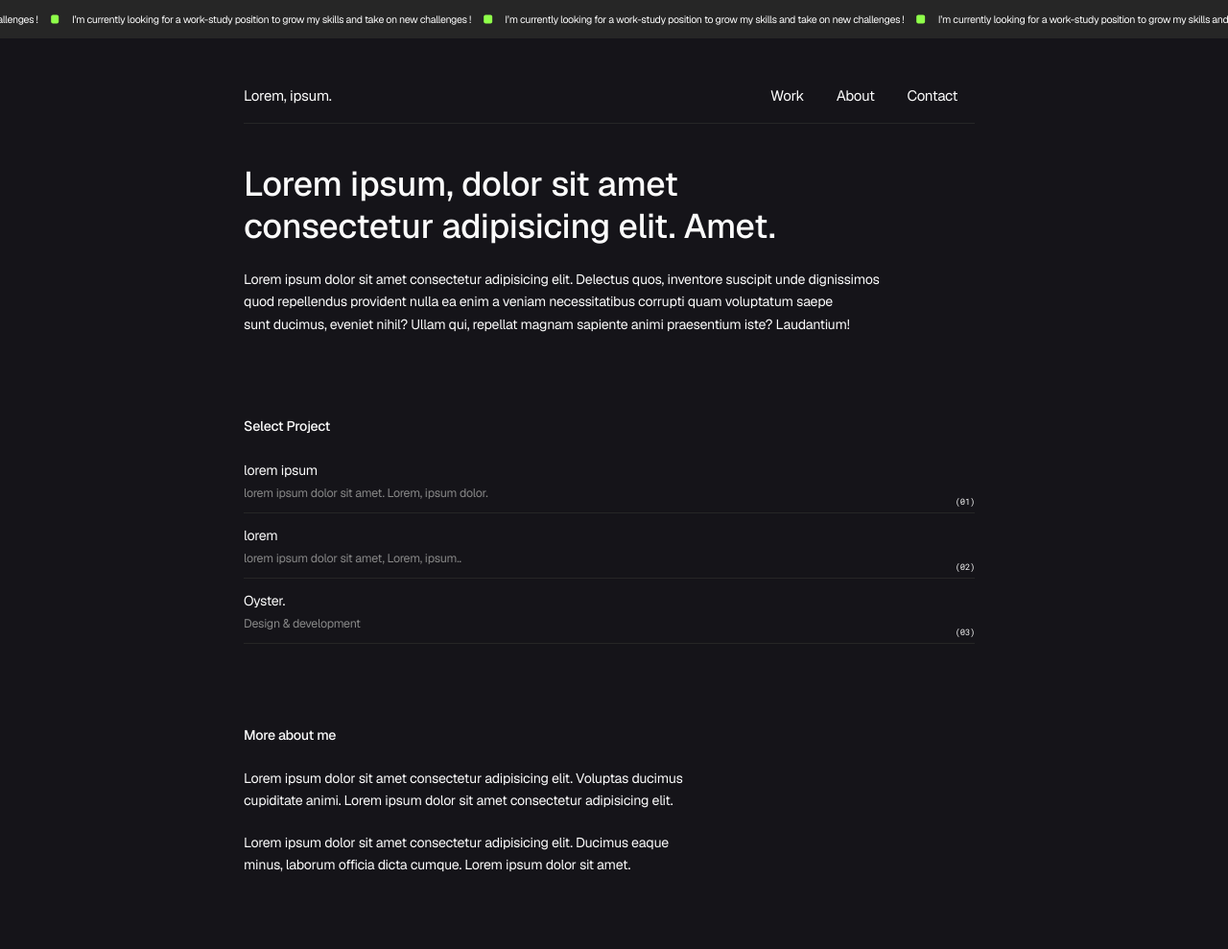
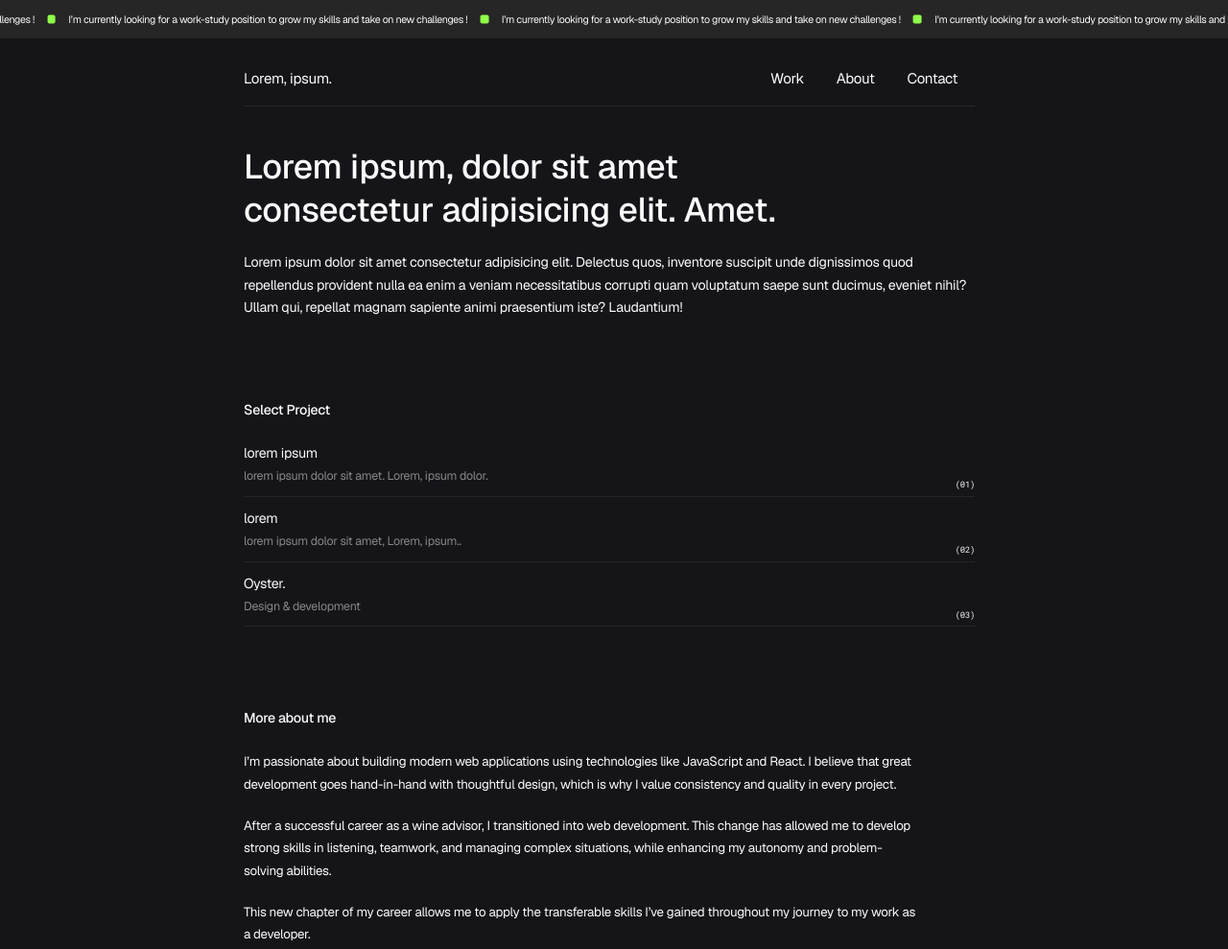
Before and after one commit to QuentinDch/portfolio, a website built with Vite: page index.html in a window 1280 px wide. Shown: the top 989 px of the page at 96% size. Built offline with nearby package versions, Linux system fonts and the light colour scheme.

Commit message:
feat(about): add text content

```diff
--- a/index.html
+++ b/index.html
@@ -3,7 +3,12 @@
   <head>
     <meta charset="UTF-8" />
     <meta name="viewport" content="width=device-width, initial-scale=1.0" />
-    <title>Portfolio website</title>
+    <title>Portfolio website | Front-End Developer</title>
+    <meta name="title" content="Portfolio website | Front-End Developer" />
+    <meta
+      name="description"
+      content="Passionate front-end developer creating modern, responsive websites with HTML, CSS, JavaScript, and React. Focused on user experience and performance."
+    />
 
     <!-- Fonts -->
     <link rel="preconnect" href="https://fonts.googleapis.com" />
@@ -22,6 +27,9 @@
     <link rel="icon" type="image/png" sizes="32x32" href="/favicon-32x32.png" />
     <link rel="icon" type="image/png" sizes="16x16" href="/favicon-16x16.png" />
     <link rel="manifest" href="/site.webmanifest" />
+
+    <!-- URL canonique -->
+    <link rel="canonical" href="" />
   </head>
   <body>
     <div class="container">
@@ -266,13 +274,20 @@
       <section class="section about" id="about">
         <h2 class="section__title about__title">More about me</h2>
         <p class="about__text">
-          Lorem ipsum dolor sit amet consectetur adipisicing elit. Voluptas
-          ducimus cupiditate animi. Lorem ipsum dolor sit amet consectetur
-          adipisicing elit.
+          I’m passionate about building modern web applications using
+          technologies like JavaScript and React. I believe that great
+          development goes hand-in-hand with thoughtful design, which is why I
+          value consistency and quality in every project.
+        </p>
+        <p class="about__text">
+          After a successful career as a wine advisor, I transitioned into web
+          development. This change has allowed me to develop strong skills in
+          listening, teamwork, and managing complex situations, while enhancing
+          my autonomy and problem-solving abilities.
         </p>
         <p>
-          Lorem ipsum dolor sit amet consectetur adipisicing elit. Ducimus eaque
-          minus, laborum officia dicta cumque. Lorem ipsum dolor sit amet.
+          This new chapter of my career allows me to apply the transferable
+          skills I’ve gained throughout my journey to my work as a developer.
         </p>
       </section>
       <section class="section contact" id="contact">
--- a/src/sass/base/_typography.scss
+++ b/src/sass/base/_typography.scss
@@ -42,6 +42,6 @@ h6 {
 
 p {
   overflow-wrap: break-word;
-  text-wrap: balance;
-  max-width: 70ch;
+  // text-wrap: balance;
+  max-width: 80ch;
 }
--- a/src/sass/components/_about.scss
+++ b/src/sass/components/_about.scss
@@ -4,4 +4,8 @@
   &__text {
     margin-bottom: 22.5rem;
   }
+
+  & p {
+    font-size: 15rem;
+  }
 }
--- a/src/sass/components/_contact.scss
+++ b/src/sass/components/_contact.scss
@@ -4,6 +4,10 @@
 .contact {
   &__emailContainer {
     display: inline-flex;
+  }
+
+  & p {
+    font-size: 15rem;
   }
 }
 
--- a/src/sass/layouts/_container.scss
+++ b/src/sass/layouts/_container.scss
@@ -1,11 +1,12 @@
 // _container.scss
 
 .container {
-  padding: 100rem 20% 0;
+  padding: 80rem 20% 0;
   @media screen and (max-width: 1024px) {
-    padding: 80rem;
+    padding: 70rem;
+    padding-bottom: 0;
   }
   @media screen and (max-width: 767px) {
-    padding: 20rem 5% 0;
+    padding: 15rem 5% 0;
   }
 }
--- a/src/sass/utils/_variables.scss
+++ b/src/sass/utils/_variables.scss
@@ -21,3 +21,4 @@ $color-accent-green: #8fff4a;
 $color-black: #090909;
 $color-white: #ffffff;
 $color-medium: #7b7b7b;
+$color-accent-b: #ff5c00;
```
